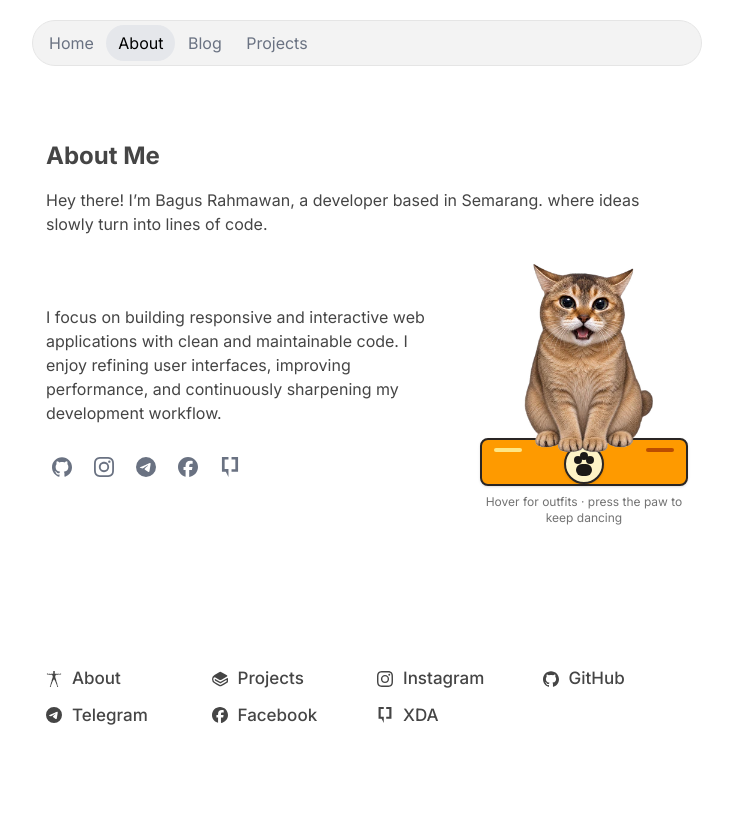
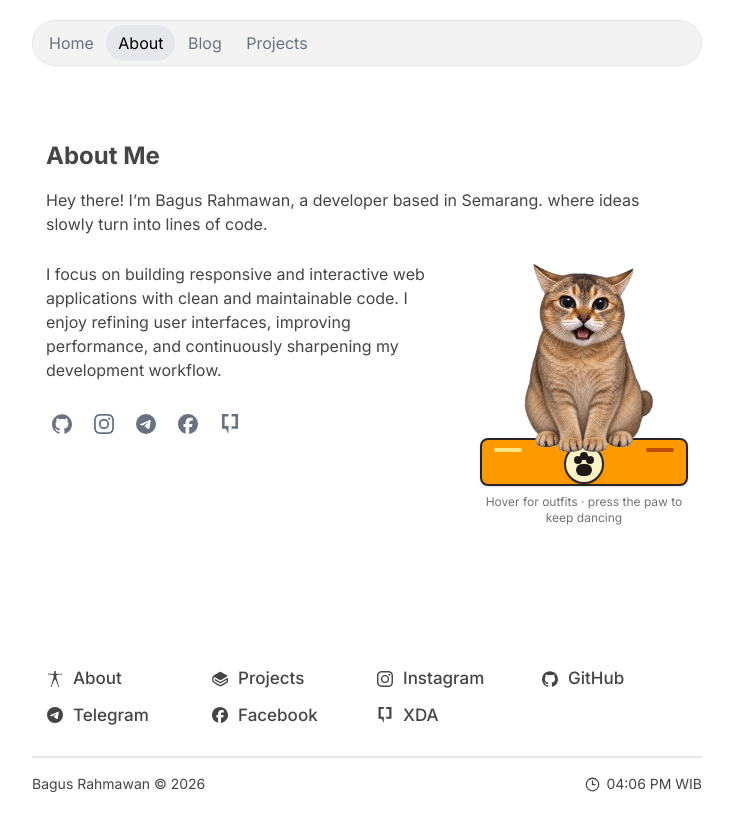
Before and after one commit to bagoesrex/portfolio-website, a Next.js app: page /about in a window 1280 px wide. Shown: the whole page, without its empty margins (273-1006 px from the left). Built offline with nearby package versions, Linux system fonts and the light colour scheme.

Commit message:
feat: add live Jakarta time and copyright to footer

```diff
--- a/components/about/IntroSection.tsx
+++ b/components/about/IntroSection.tsx
@@ -13,7 +13,7 @@ export default function IntroSection() {
             ideas slowly turn into lines of code.
           </p>
         </div>
-        <div className="flex flex-col items-center gap-8 sm:flex-row sm:justify-between">
+        <div className="flex justify-between gap-8">
           <div className="min-w-0 flex-1 space-y-6.5">
             <p>
               I focus on building responsive and interactive web applications
--- a/components/layout/Footer.tsx
+++ b/components/layout/Footer.tsx
@@ -1,13 +1,49 @@
+"use client";
+
+import { useEffect, useState } from "react";
 import Link from "next/link";
+import { Clock3 } from "lucide-react";
 import MaxWidthWrapper from "./MaxWidthWrapper";
 import { FOOTER_LINKS } from "@/config/footer";
+
+const jakartaTimeFormatter = new Intl.DateTimeFormat("en-US", {
+  timeZone: "Asia/Jakarta",
+  hour: "2-digit",
+  minute: "2-digit",
+  hour12: true,
+});
+
+function JakartaTime() {
+  const [time, setTime] = useState("");
+
+  useEffect(() => {
+    const updateTime = () => setTime(jakartaTimeFormatter.format(new Date()));
+
+    updateTime();
+    const intervalId = window.setInterval(updateTime, 1000);
+
+    return () => window.clearInterval(intervalId);
+  }, []);
+
+  return (
+    <time
+      className="flex items-center gap-1.5 text-sm"
+      aria-label="Waktu Indonesia Barat"
+    >
+      <Clock3 size={15} aria-hidden="true" />
+      <span>{time || "--:--"} WIB</span>
+    </time>
+  );
+}
+import { LAYOUT } from "@/config/layout";
+import { cn } from "@/lib/utils";
 
 export default function Footer() {
   return (
     <footer>
-      <MaxWidthWrapper className="pt-15 pb-12">
-        <div className="space-y-2">
-          <nav>
+      <MaxWidthWrapper className="px-0 pt-15 pb-5">
+        <div className="space-y-7">
+          <nav className="px-3.75">
             <ul className="grid grid-cols-4 gap-x-5 gap-y-2.75">
               {FOOTER_LINKS.map(({ href, label, icon: Icon }, i) => (
                 <li key={i}>
@@ -22,6 +58,18 @@ export default function Footer() {
               ))}
             </ul>
           </nav>
+          <hr
+            className={cn(
+              "mx-auto h-0.5 w-full border-0 bg-gray-200",
+              LAYOUT.container,
+            )}
+          />
+          <div className="-mt-3 flex items-center justify-between text-sm">
+            <p className="">
+              Bagus Rahmawan <span>©</span> 2026
+            </p>
+            <JakartaTime />
+          </div>
         </div>
       </MaxWidthWrapper>
     </footer>
```
